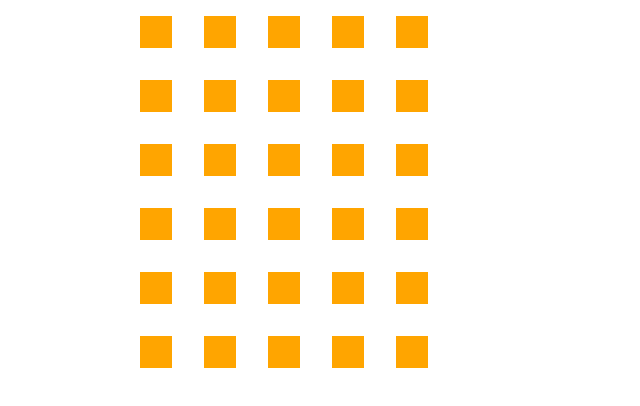
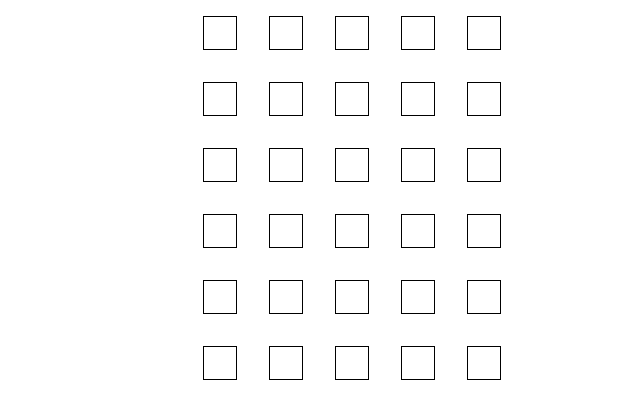
Before and after one commit to mrezas10/wordlefa, a React (Create React App) app: page / in a window 1280 px wide. Shown: the top 406 px of the page, without its empty margins (356-996 px from the left). Built offline with nearby package versions, Linux system fonts and the light colour scheme.

Commit message:
fixed logic + some clean code

```diff
--- a/src/App.js
+++ b/src/App.js
@@ -3,7 +3,7 @@ import { Box } from "@mui/material";
 import LetterFill from "./components/LetterFill";
 import "./App.css";
 import { useEffect, useState } from "react";
-import { updateWord, acceptWord } from "./redux/reducer";
+import { updateWord, acceptWord, successful } from "./redux/reducer";
 import { useSelector, useDispatch } from "react-redux";
 
 function App() {
@@ -16,14 +16,17 @@ function App() {
   const [dummy, setDummy] = useState(false);
   const checkWord = () => {
     if (acceptedWords.findIndex((item) => item === words[index].word) > -1) {
-      dispatch(acceptWord({ index: index }));
+      if (words[index].word === todaysWord) dispatch(successful());
+      else dispatch(acceptWord({ index: index }));
     } else {
       setDummy(!dummy);
     }
   };
   const wordHandler = (e) => {
     console.log("ok");
+    if (index !== -1) {
       switch (e.key) {
+        case "آ":
         case "ض":
         case "ص":
         case "ث":
@@ -84,6 +87,7 @@ function App() {
           setDummy(!dummy);
           break;
       }
+    } else setDummy(!dummy);
     window.removeEventListener("keydown", wordHandler);
   };
   useEffect(() => {
@@ -96,6 +100,7 @@ function App() {
         flexDirection: "column",
       }}
     >
+      {words.map((word, wordIndex) => (
         <Box
           sx={{
             width: "100vw",
@@ -104,82 +109,15 @@ function App() {
             justifyContent: "center",
           }}
         >
-        <LetterFill todaysWord={todaysWord} wordIndex={0} letterIndex={0} />
-        <LetterFill todaysWord={todaysWord} wordIndex={0} letterIndex={1} />
-        <LetterFill todaysWord={todaysWord} wordIndex={0} letterIndex={2} />
-        <LetterFill todaysWord={todaysWord} wordIndex={0} letterIndex={3} />
-        <LetterFill todaysWord={todaysWord} wordIndex={0} letterIndex={4} />
+          {[0, 0, 0, 0, 0].map((letter, letterIndex) => (
+            <LetterFill
+              todaysWord={todaysWord}
+              wordIndex={wordIndex}
+              letterIndex={letterIndex}
+            />
+          ))}
         </Box>
-      <Box
-        sx={{
-          width: "100vw",
-          display: "flex",
-          flexDirection: "row",
-          justifyContent: "center",
-        }}
-      >
-        <LetterFill todaysWord={todaysWord} wordIndex={1} letterIndex={0} />
-        <LetterFill todaysWord={todaysWord} wordIndex={1} letterIndex={1} />
-        <LetterFill todaysWord={todaysWord} wordIndex={1} letterIndex={2} />
-        <LetterFill todaysWord={todaysWord} wordIndex={1} letterIndex={3} />
-        <LetterFill todaysWord={todaysWord} wordIndex={1} letterIndex={4} />
-      </Box>
-      <Box
-        sx={{
-          width: "100vw",
-          display: "flex",
-          flexDirection: "row",
-          justifyContent: "center",
-        }}
-      >
-        <LetterFill todaysWord={todaysWord} wordIndex={2} letterIndex={0} />
-        <LetterFill todaysWord={todaysWord} wordIndex={2} letterIndex={1} />
-        <LetterFill todaysWord={todaysWord} wordIndex={2} letterIndex={2} />
-        <LetterFill todaysWord={todaysWord} wordIndex={2} letterIndex={3} />
-        <LetterFill todaysWord={todaysWord} wordIndex={2} letterIndex={4} />
-      </Box>
-      <Box
-        sx={{
-          width: "100vw",
-          display: "flex",
-          flexDirection: "row",
-          justifyContent: "center",
-        }}
-      >
-        <LetterFill todaysWord={todaysWord} wordIndex={3} letterIndex={0} />
-        <LetterFill todaysWord={todaysWord} wordIndex={3} letterIndex={1} />
-        <LetterFill todaysWord={todaysWord} wordIndex={3} letterIndex={2} />
-        <LetterFill todaysWord={todaysWord} wordIndex={3} letterIndex={3} />
-        <LetterFill todaysWord={todaysWord} wordIndex={3} letterIndex={4} />
-      </Box>
-      <Box
-        sx={{
-          width: "100vw",
-          display: "flex",
-          flexDirection: "row",
-          justifyContent: "center",
-        }}
-      >
-        <LetterFill todaysWord={todaysWord} wordIndex={4} letterIndex={0} />
-        <LetterFill todaysWord={todaysWord} wordIndex={4} letterIndex={1} />
-        <LetterFill todaysWord={todaysWord} wordIndex={4} letterIndex={2} />
-        <LetterFill todaysWord={todaysWord} wordIndex={4} letterIndex={3} />
-        <LetterFill todaysWord={todaysWord} wordIndex={4} letterIndex={4} />
-      </Box>
-      <Box
-        sx={{
-          width: "100vw",
-          display: "flex",
-          flexDirection: "row",
-          justifyContent: "center",
-        }}
-      >
-        <LetterFill todaysWord={todaysWord} wordIndex={5} letterIndex={0} />
-        <LetterFill todaysWord={todaysWord} wordIndex={5} letterIndex={1} />
-        <LetterFill todaysWord={todaysWord} wordIndex={5} letterIndex={2} />
-        <LetterFill todaysWord={todaysWord} wordIndex={5} letterIndex={3} />
-        <LetterFill todaysWord={todaysWord} wordIndex={5} letterIndex={4} />
-      </Box>
+      ))}
     </Box>
   );
 }
--- a/src/components/LetterFill.jsx
+++ b/src/components/LetterFill.jsx
@@ -1,24 +1,67 @@
 import { Box } from "@mui/material";
+import { useEffect, useState } from "react";
 import { useSelector } from "react-redux";
 
 const LetterFill = ({ todaysWord, wordIndex, letterIndex }) => {
-  const letter = useSelector(
-    (state) => state.words[wordIndex].word[letterIndex]
-  );
+  const [color, setColor] = useState("white");
+  const word = useSelector((state) => state.words[wordIndex].word);
+  const accepted = useSelector((state) => state.words[wordIndex].accepted);
+  useEffect(() => {
+    if (accepted === true) {
+      let indexesTW = [];
+      for (let i = 0; i < 5; i++) {
+        let index = todaysWord.indexOf(
+          word[letterIndex],
+          i - 1 > -1 ? indexesTW[i - 1] + 1 : 0
+        );
+        if (index > -1) indexesTW.push(index);
+        else break;
+      }
+      let indexesAW = [];
+      for (let i = 0; i < 5; i++) {
+        let index = word.indexOf(
+          word[letterIndex],
+          i - 1 > -1 ? indexesAW[i - 1] + 1 : 0
+        );
+        if (index > -1) indexesAW.push(index);
+        else break;
+      }
+      if (indexesTW.length > 0) {
+        if (indexesTW.findIndex((item) => item === letterIndex) === -1) {
+          if (
+            indexesAW.filter(
+              (item) => item < letterIndex || todaysWord[item] === word[item]
+            ).length >= indexesTW.length ||
+            indexesAW.filter((item) => word[item] === todaysWord[item])
+              .length === indexesTW.length
+          ) {
+            setColor("white");
+          } else {
+            setColor("yellow");
+          }
+        } else {
+          setColor("green");
+        }
+      } else {
+        setColor("white");
+      }
+    }
+  }, [accepted]);
   return (
     <Box
       sx={{
         margin: "1rem",
         width: "2rem",
         height: "2rem",
-        bgcolor: "orange",
+        bgcolor: color,
+        border: "1px solid black",
         display: "flex",
         alignItems: "center",
         alignContent: "center",
         justifyContent: "center",
       }}
     >
-      {letter}
+      {word[letterIndex]}
     </Box>
   );
 };
--- a/src/redux/reducer.js
+++ b/src/redux/reducer.js
@@ -17,8 +17,11 @@ export const WordsSlice = createSlice({
     acceptWord: (state, action) => {
       state[action.payload.index].accepted = true;
     },
+    successful: (state) => {
+      state.forEach((item) => (item.accepted = true));
+    },
   },
 });
 
-export const { updateWord, acceptWord } = WordsSlice.actions;
+export const { updateWord, acceptWord, successful } = WordsSlice.actions;
 export default WordsSlice.reducer;
```
Lines whose indentation alone changed are shown as unchanged.
